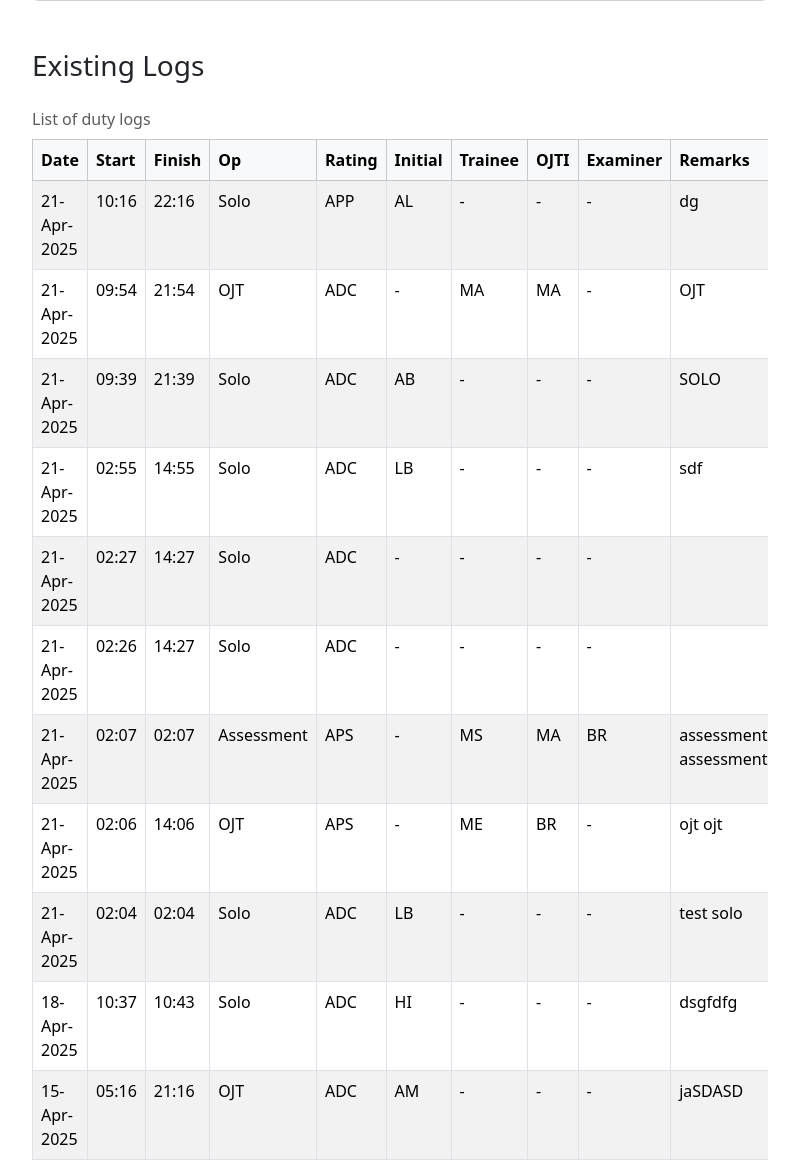
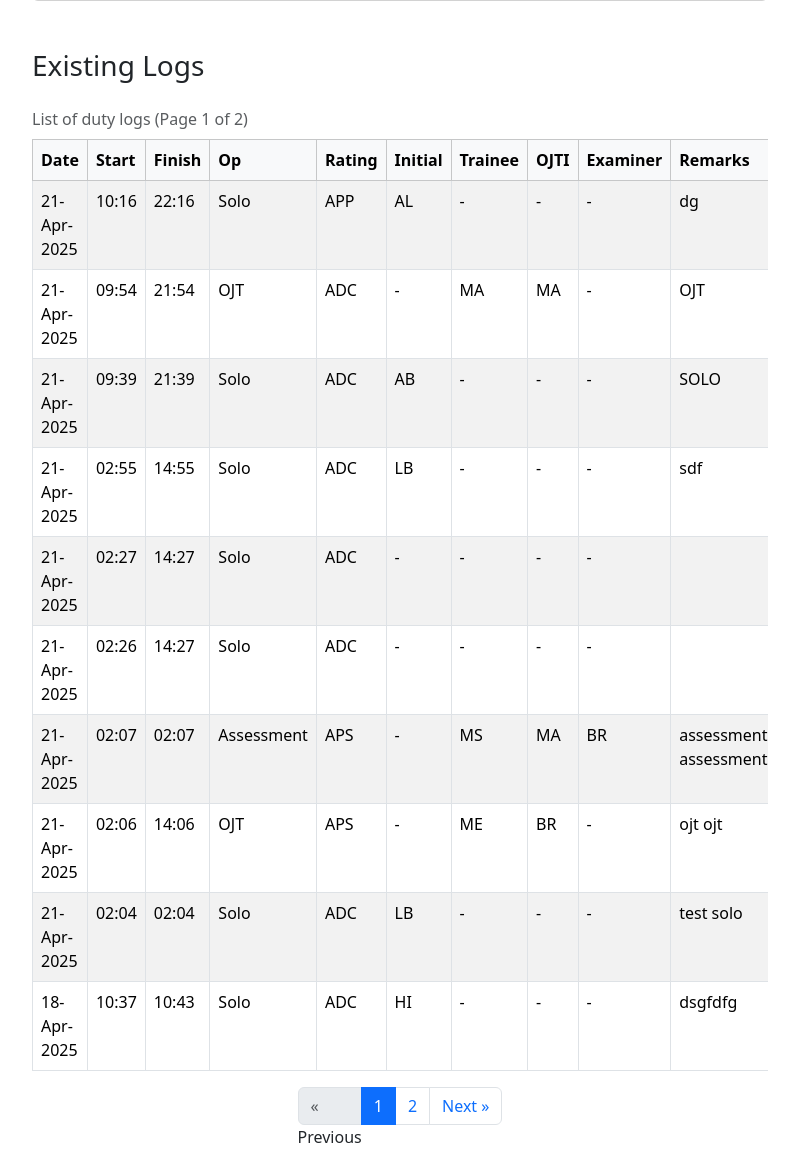
Before and after one commit to henokali1/ATS, a Django app: page /logs/ in a window 1280 px wide. Shown: the part 622-1798 px from the top of the page, without its empty margins (240-1039 px from the left). After the commit the page ends 1765 px from the top, so only its background shows below. Run offline with Django 5.2, Linux system fonts and the light colour scheme; data comes from the database, SQL or seed files in the repository; both versions use the stored data as it was after the commit.

Commit message:
pagination implemented

```diff
--- a/duty_hour_log/templates/duty_hour_log/log_list.html
+++ b/duty_hour_log/templates/duty_hour_log/log_list.html
@@ -84,10 +84,13 @@
 
 
             <h3 class="mt-5 mb-3">Existing Logs</h3>
-            {% if logs %}
+            {% if page_obj.object_list %} {# Check if there are logs on the *current page* #}
+            {# ------------------- #}
                 <div class="table-responsive">
                     <table class="table table-striped table-hover table-bordered caption-top">
-                        <caption>List of duty logs</caption>
+                        <caption>
+                            List of duty logs (Page {{ page_obj.number }} of {{ page_obj.paginator.num_pages }})
+                        </caption>
                         <thead class="table-light">
                             <tr>
                                 <th>Date</th>
@@ -103,7 +106,8 @@
                             </tr>
                         </thead>
                         <tbody>
-                            {% for log in logs %}
+                            {# Loop over page_obj - this is correct #}
+                            {% for log in page_obj %}
                                 <tr>
                                     <td>{{ log.date|date:"d-M-Y" }}</td>
                                     <td>{{ log.start_time|time:"H:i" }}</td>
@@ -114,14 +118,74 @@
                                     <td>{{ log.trainee.code|default:"-" }}</td>
                                     <td>{{ log.ojti.code|default:"-" }}</td>
                                     <td>{{ log.examiner.code|default:"-" }}</td>
-                                    <td>{{ log.remarks }}</td>
+                                    <td>{{ log.remarks|truncatewords:10 }}</td>
                                 </tr>
                             {% endfor %}
                         </tbody>
                     </table>
                 </div>
+
+                {# --- PAGINATION CONTROLS --- #}
+                {% if page_obj.has_other_pages %}
+                <nav aria-label="Log pagination">
+                    <ul class="pagination justify-content-center">
+                        {# Previous Button #}
+                        {% if page_obj.has_previous %}
+                            <li class="page-item">
+                                <a class="page-link" href="?page={{ page_obj.previous_page_number }}" aria-label="Previous">
+                                    <span aria-hidden="true">«</span> Previous
+                                </a>
+                            </li>
+                        {% else %}
+                            <li class="page-item disabled">
+                                <span class="page-link" aria-hidden="true">«</span> Previous
+                            </li>
+                        {% endif %}
+
+                        {# Page Numbers (Logic remains the same) #}
+                        {% for num in page_obj.paginator.page_range %}
+                             {% if page_obj.number == num %}
+                                <li class="page-item active" aria-current="page"><span class="page-link">{{ num }}</span></li>
+                            {% elif num > page_obj.number|add:'-3' and num < page_obj.number|add:'3' %}
+                                <li class="page-item"><a class="page-link" href="?page={{ num }}">{{ num }}</a></li>
+                            {% elif num == 1 or num == page_obj.paginator.num_pages %}
+                                {# Always show first and last page #}
+                                {% if num == 1 and page_obj.number > 4 %}
+                                    <li class="page-item"><a class="page-link" href="?page={{ num }}">{{ num }}</a></li>
+                                    {% if page_obj.number > 5 %}
+                                      <li class="page-item disabled"><span class="page-link">...</span></li>
+                                    {% endif %}
+                                {% elif num == page_obj.paginator.num_pages and page_obj.number < page_obj.paginator.num_pages|add:'-3' %}
+                                    {% if page_obj.number < page_obj.paginator.num_pages|add:'-4' %}
+                                      <li class="page-item disabled"><span class="page-link">...</span></li>
+                                    {% endif %}
+                                    <li class="page-item"><a class="page-link" href="?page={{ num }}">{{ num }}</a></li>
+                                {% endif %}
+                            {% endif %}
+                        {% endfor %}
+
+
+                        {# Next Button #}
+                        {% if page_obj.has_next %}
+                            <li class="page-item">
+                                <a class="page-link" href="?page={{ page_obj.next_page_number }}" aria-label="Next">
+                                    Next <span aria-hidden="true">»</span>
+                                </a>
+                            </li>
+                        {% else %}
+                            <li class="page-item disabled">
+                                <span class="page-link">Next <span aria-hidden="true">»</span></span>
+                            </li>
+                        {% endif %}
+                    </ul>
+                </nav>
+                {% endif %}
+                {# --- END PAGINATION CONTROLS --- #}
+
             {% else %}
-                <p class="alert alert-info">No duty hour logs found.</p>
+                {# This message now correctly shows if page_obj.object_list is empty #}
+                {# It implies either no logs exist *at all*, or something went wrong fetching them #}
+                 <p class="alert alert-info">No duty hour logs found.</p>
             {% endif %}
         </div>
     </div>
--- a/duty_hour_log/views.py
+++ b/duty_hour_log/views.py
@@ -2,38 +2,47 @@
 from django.shortcuts import render, redirect, get_object_or_404
 from .models import DutyHourLog
 from .forms import DutyHourLogForm
-from datetime import date # <--- Import date
-
-# Optional: If you want success messages
-# from django.contrib import messages
+from datetime import date
+from django.core.paginator import Paginator
+from django.contrib import messages
 
 # List View (Read - All) & Create View Combined
 def log_list(request):
-    # Handle form submission (POST request)
+    print("--- Entering log_list view ---") # DEBUG
+
     if request.method == 'POST':
+        print("--- Handling POST request ---") # DEBUG
         form = DutyHourLogForm(request.POST)
         if form.is_valid():
             form.save()
-            # Optional: Add a success message
-            # messages.success(request, 'Duty hour log created successfully!')
-            # Redirect back to the SAME view (log_list) to show the updated list
-            # and prevent form resubmission on refresh (Post/Redirect/Get pattern)
             return redirect('log_list')
-        # If form is invalid, the request proceeds to the GET section below,
-        # and the 'form' variable containing errors will be passed to the template.
-        # *** NOTE: We DON'T set initial data here, to preserve user input on error ***
-    else: # Handle initial page load (GET request)
-        # --- MODIFIED LINE ---
-        # Create a form instance with the 'date' field pre-filled with today's date
+        else:
+            # If form is invalid on POST, we still need pagination for the list below
+            print("--- POST form invalid ---") # DEBUG
+            pass # Let execution continue to pagination logic
+    else: # GET request
+        print("--- Handling GET request ---") # DEBUG
         form = DutyHourLogForm(initial={'date': date.today()})
-        # --- END MODIFICATION ---
 
-    # Fetch all logs for display (always needed, for GET or POST)
-    logs = DutyHourLog.objects.all().order_by('-date', '-start_time') # Added ordering for consistency
+    # --- Pagination Logic ---
+    page_obj = None # Initialize page_obj to None
+    try:
+        log_list_all = DutyHourLog.objects.all().order_by('-date', '-start_time')
+        paginator = Paginator(log_list_all, 10) # Show 10 logs per page.
+
+        page_number = request.GET.get('page')
+
+        page_obj = paginator.get_page(page_number) # Get the Page object for that number
+
+
+    except Exception as e:
+        # Log any unexpected errors during pagination
+        print(f"--- ERROR during pagination setup: {e} ---") # DEBUG
+        # page_obj remains None or could be partially formed, template needs to handle this
 
     context = {
-        'logs': logs,
-        'form': form, # Pass the form (empty/initial or with errors) to the template
+        'page_obj': page_obj, # Pass the potentially None or valid page_obj
+        'form': form,
     }
     return render(request, 'duty_hour_log/log_list.html', context)
 
```
Also changed, not shown: db.sqlite3.
